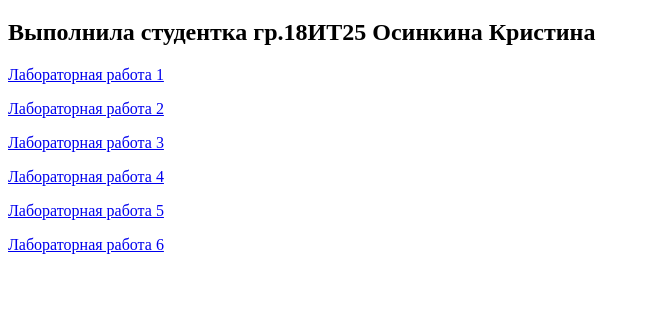
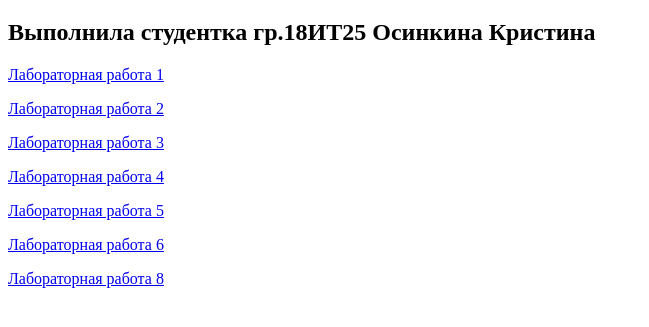
Before and after one commit to Kristina-di-oss/Razrab_Proekt, a plain HTML site: page index.html in a window 1280 px wide. Shown: the part 61-388 px from the top of the page, without its empty margins (0-649 px from the left). Drawn offline with Linux system fonts and the light colour scheme.

Commit message:
Update index.html

```diff
--- a/index.html
+++ b/index.html
@@ -18,5 +18,6 @@
 	<p><a href="lb4.html">Лабораторная работа 4</a></p>
 	<p><a href="lb5.html">Лабораторная работа 5</a></p>
 	<p><a href="lb6.html">Лабораторная работа 6</a></p>
+	<p><a href="lb8.html">Лабораторная работа 8</a></p>
 </body>
 </html>
```
